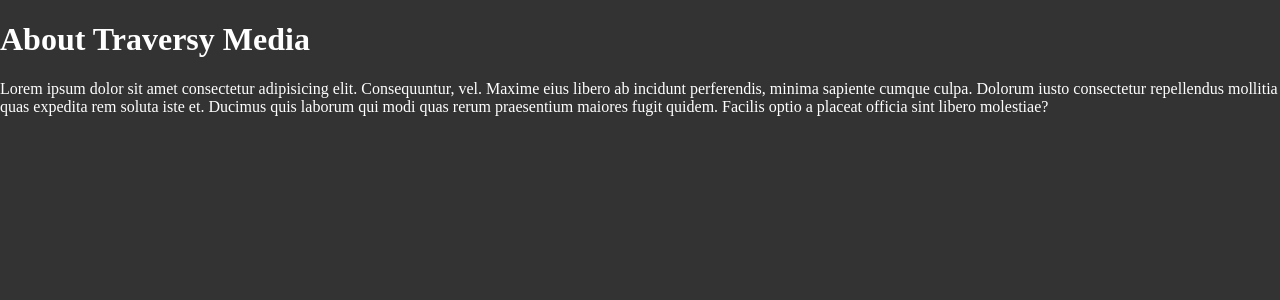
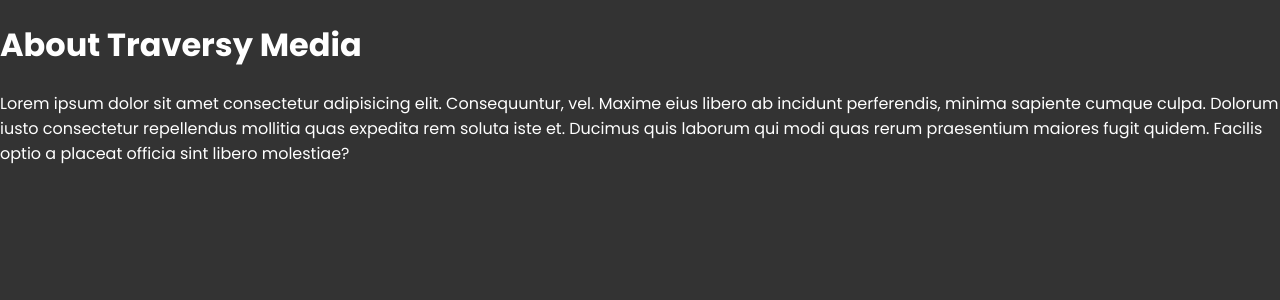
Before and after one commit to Ali-Faal9573/next-13-course, a Next.js app: page /about in a window 1280 px wide. Shown: the top 300 px of the page. Built offline with nearby package versions, Linux system fonts and the light colour scheme.

Commit message:
adding poppins font to our project

```diff
--- a/app/layout.jsx
+++ b/app/layout.jsx
@@ -1,5 +1,11 @@
 import { Geist, Geist_Mono } from "next/font/google";
 import "./globals.css";
+import { Poppins } from "next/font/google";
+
+const poppins = Poppins({
+  weight: ['400', '700'],
+  subsets: ['latin'],
+});
 
 const geistSans = Geist({
   variable: "--font-geist-sans",
@@ -21,7 +27,7 @@
 export default function RootLayout({ children }) {
   return (
     <html lang="en">
-      <body className={`${geistSans.variable} ${geistMono.variable}`}>
+      <body className={`${geistSans.variable} ${geistMono.variable} ${poppins.className}`}>
         {children}
       </body>
     </html>
```
